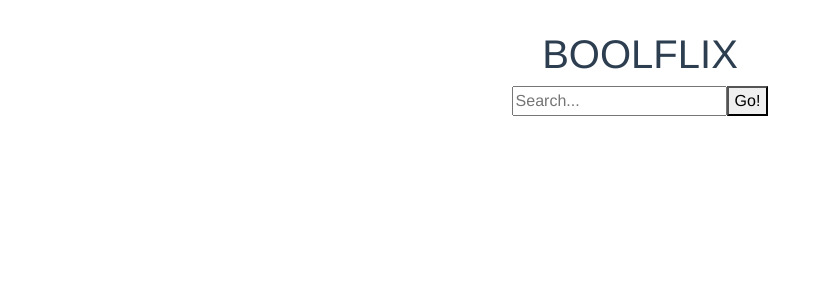
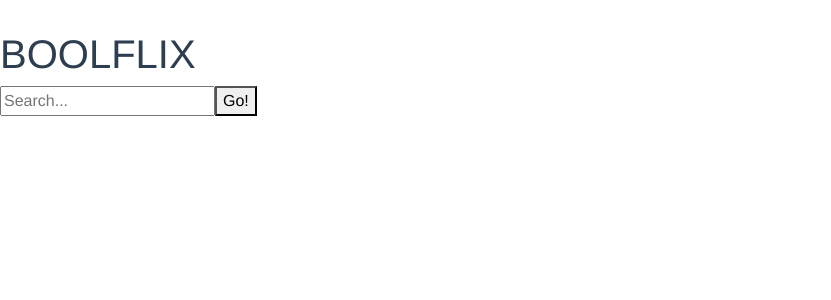
Before and after one commit to AndreaNocciolini/vue-boolflix, a Vue app: page / in a window 1280 px wide. Shown: the top 300 px of the page, without its empty margins (0-831 px from the left). Built offline with nearby package versions, Linux system fonts and the light colour scheme.

Commit message:
miscellaneous

```diff
--- a/src/App.vue
+++ b/src/App.vue
@@ -78,7 +78,6 @@ export default {
   font-family: Avenir, Helvetica, Arial, sans-serif;
   -webkit-font-smoothing: antialiased;
   -moz-osx-font-smoothing: grayscale;
-  text-align: center;
   color: #2c3e50;
   margin-top: 30px;
 }
--- a/src/components/Header.vue
+++ b/src/components/Header.vue
@@ -1,9 +1,9 @@
 <template>
-  <div>
+  <header>
       <h1>BOOLFLIX</h1>
       <Search @doSearch="$emit('calldoSearch', ($event))"
 />
-  </div>
+  </header>
 </template>
 
 <script>
--- a/src/components/Main.vue
+++ b/src/components/Main.vue
@@ -1,5 +1,5 @@
 <template>
-  <div class="row">
+  <main class="row">
     <MovieCard
       v-for="(movie, index) in movies"
       :key="index"
@@ -18,7 +18,7 @@
       :language="tvShow.original_language"
       :vote="tvShow.vote_average"
     />
-  </div>
+  </main>
 </template>
 
 <script>
--- a/src/components/MovieCard.vue
+++ b/src/components/MovieCard.vue
@@ -6,7 +6,7 @@
     <h2>Title: {{title}}</h2>
     <h2>Original Title: {{originalTitle}}</h2>
     <h3>Language: <i :class="(language == 'en') ? 'flag flag-us' : 'flag flag-' + language"></i> {{language}}</h3>
-    <h5>Vote: <i v-for="(star,index) in voteStars(vote)" :key="index" :class="'fas fa-star'"></i></h5>
+    <h5>Vote: <i v-for="(star,index) in 5" :key="index" :class="(index <= voteStars(vote))? 'fas fa-star' : 'far fa-star'"></i></h5>
   </div>
 </template>
 
```
